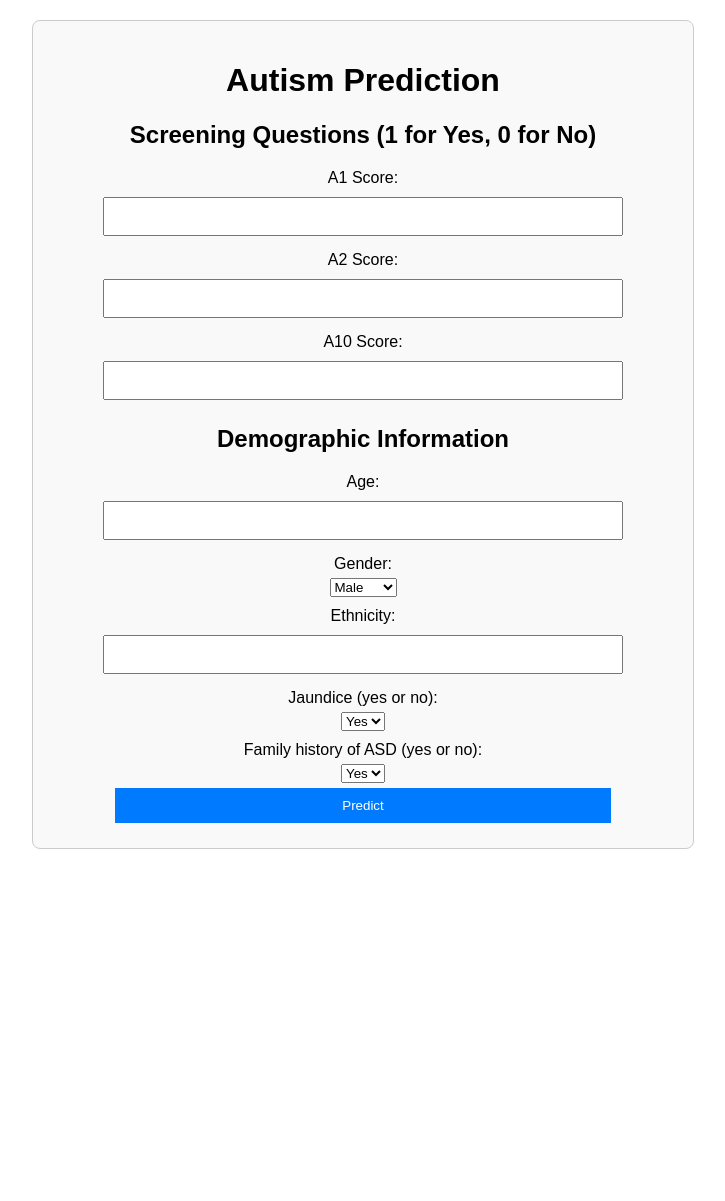
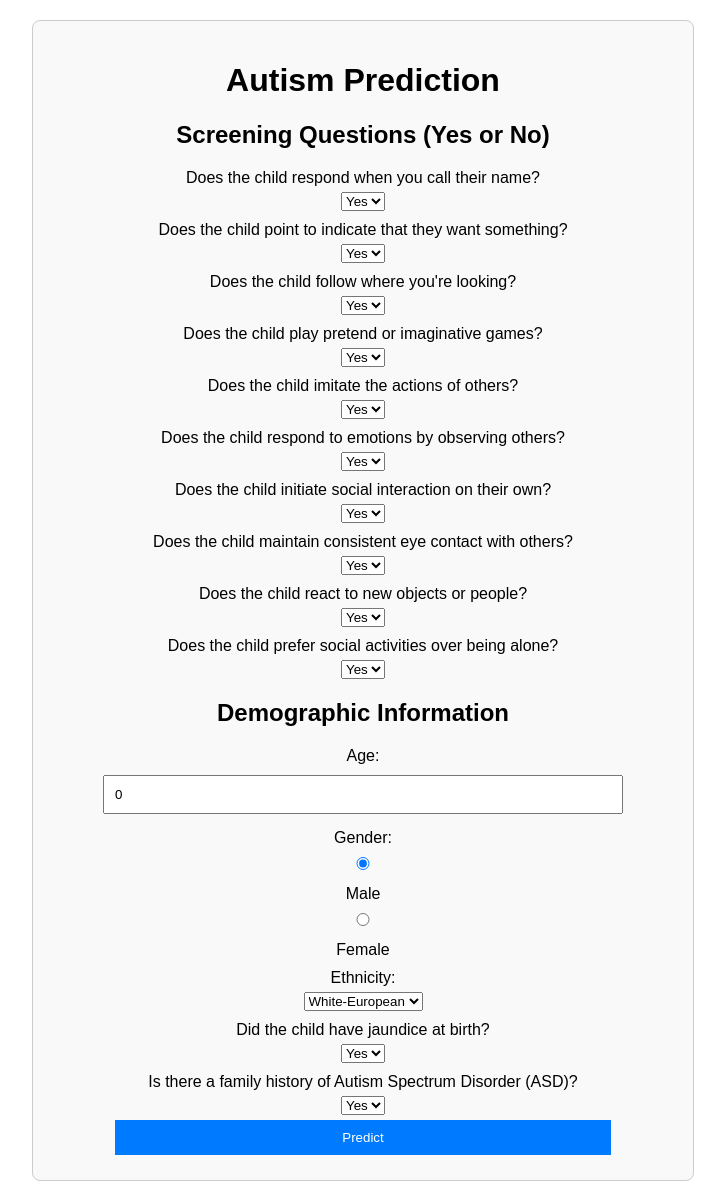
Before and after one commit to Yash2036/model, a Flask app: page / in a window 1280 px wide. Shown: the whole page, without its empty margins (277-1002 px from the left). Before the commit the page ends 849 px from the top, so only its background shows below. Run offline with Flask 3, Linux system fonts and the light colour scheme; parts of the project's set-up code (start-up, migrations or seed data) failed here and were passed over.

Commit message:
Update index.html

```diff
--- a/templates/index.html
+++ b/templates/index.html
@@ -12,46 +12,110 @@
         <!-- Form submission to the server-side prediction endpoint -->
         <form action="/predict" method="post">
             <div class="form-section">
-                <h2>Screening Questions (1 for Yes, 0 for No)</h2>
-                <!-- Screening Questions Input -->
-                <label for="A1_Score">A1 Score:</label>
-                <input type="number" id="A1_Score" name="A1_Score" min="0" max="1" required>
+                <h2>Screening Questions (Yes or No)</h2>
+                <!-- Screening Questions Input with Dropdowns -->
+                <label for="A1_Score">Does the child respond when you call their name?</label>
+                <select id="A1_Score" name="A1_Score" required>
+                    <option value="1">Yes</option>
+                    <option value="0">No</option>
+                </select>
 
-                <label for="A2_Score">A2 Score:</label>
-                <input type="number" id="A2_Score" name="A2_Score" min="0" max="1" required>
+                <label for="A2_Score">Does the child point to indicate that they want something?</label>
+                <select id="A2_Score" name="A2_Score" required>
+                    <option value="1">Yes</option>
+                    <option value="0">No</option>
+                </select>
 
                 <!-- Repeat similarly for A3_Score to A10_Score -->
-                <label for="A10_Score">A10 Score:</label>
-                <input type="number" id="A10_Score" name="A10_Score" min="0" max="1" required>
+                <label for="A3_Score">Does the child follow where you're looking?</label>
+                <select id="A3_Score" name="A3_Score" required>
+                    <option value="1">Yes</option>
+                    <option value="0">No</option>
+                </select>
+
+                <label for="A4_Score">Does the child play pretend or imaginative games?</label>
+                <select id="A4_Score" name="A4_Score" required>
+                    <option value="1">Yes</option>
+                    <option value="0">No</option>
+                </select>
+
+                <label for="A5_Score">Does the child imitate the actions of others?</label>
+                <select id="A5_Score" name="A5_Score" required>
+                    <option value="1">Yes</option>
+                    <option value="0">No</option>
+                </select>
+
+                <label for="A6_Score">Does the child respond to emotions by observing others?</label>
+                <select id="A6_Score" name="A6_Score" required>
+                    <option value="1">Yes</option>
+                    <option value="0">No</option>
+                </select>
+
+                <label for="A7_Score">Does the child initiate social interaction on their own?</label>
+                <select id="A7_Score" name="A7_Score" required>
+                    <option value="1">Yes</option>
+                    <option value="0">No</option>
+                </select>
+
+                <label for="A8_Score">Does the child maintain consistent eye contact with others?</label>
+                <select id="A8_Score" name="A8_Score" required>
+                    <option value="1">Yes</option>
+                    <option value="0">No</option>
+                </select>
+
+                <label for="A9_Score">Does the child react to new objects or people?</label>
+                <select id="A9_Score" name="A9_Score" required>
+                    <option value="1">Yes</option>
+                    <option value="0">No</option>
+                </select>
+
+                <label for="A10_Score">Does the child prefer social activities over being alone?</label>
+                <select id="A10_Score" name="A10_Score" required>
+                    <option value="1">Yes</option>
+                    <option value="0">No</option>
+                </select>
             </div>
 
             <div class="form-section">
                 <h2>Demographic Information</h2>
+                <!-- Age with default value -->
                 <label for="age">Age:</label>
-                <input type="number" id="age" name="age" required>
+                <input type="number" id="age" name="age" min="0" max="18" value="0" required>
 
+                <!-- Gender with radio buttons -->
                 <label for="gender">Gender:</label>
-                <select id="gender" name="gender" required>
-                    <option value="m">Male</option>
-                    <option value="f">Female</option>
+                <div>
+                    <input type="radio" id="gender_m" name="gender" value="m" checked>
+                    <label for="gender_m">Male</label>
+                    <input type="radio" id="gender_f" name="gender" value="f">
+                    <label for="gender_f">Female</label>
+                </div>
+
+                <!-- Ethnicity dropdown with sample options -->
+                <label for="ethnicity">Ethnicity:</label>
+                <select id="ethnicity" name="ethnicity" required>
+                    <option value="White-European">White-European</option>
+                    <option value="Latino">Latino</option>
+                    <option value="Others">Others</option>
+                    <!-- Add more ethnicity options as needed -->
                 </select>
 
-                <label for="ethnicity">Ethnicity:</label>
-                <input type="text" id="ethnicity" name="ethnicity" required>
-
-                <label for="jaundice">Jaundice (yes or no):</label>
+                <!-- Jaundice with yes/no dropdown -->
+                <label for="jaundice">Did the child have jaundice at birth?</label>
                 <select id="jaundice" name="jaundice" required>
                     <option value="yes">Yes</option>
                     <option value="no">No</option>
                 </select>
 
-                <label for="austim">Family history of ASD (yes or no):</label>
+                <!-- Family history of ASD with yes/no dropdown -->
+                <label for="austim">Is there a family history of Autism Spectrum Disorder (ASD)?</label>
                 <select id="austim" name="austim" required>
                     <option value="yes">Yes</option>
                     <option value="no">No</option>
                 </select>
             </div>
 
+            <!-- Submit button -->
             <button type="submit">Predict</button>
         </form>
 
```
